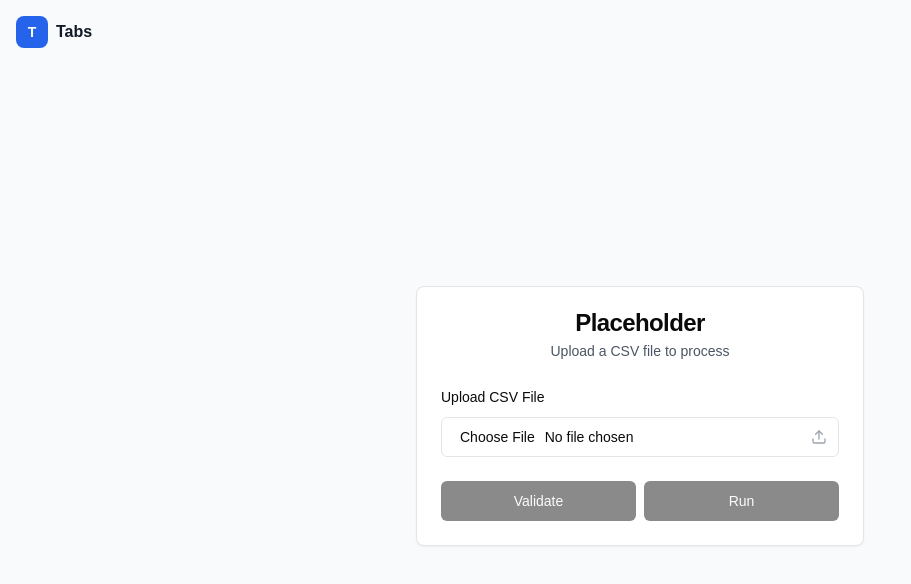
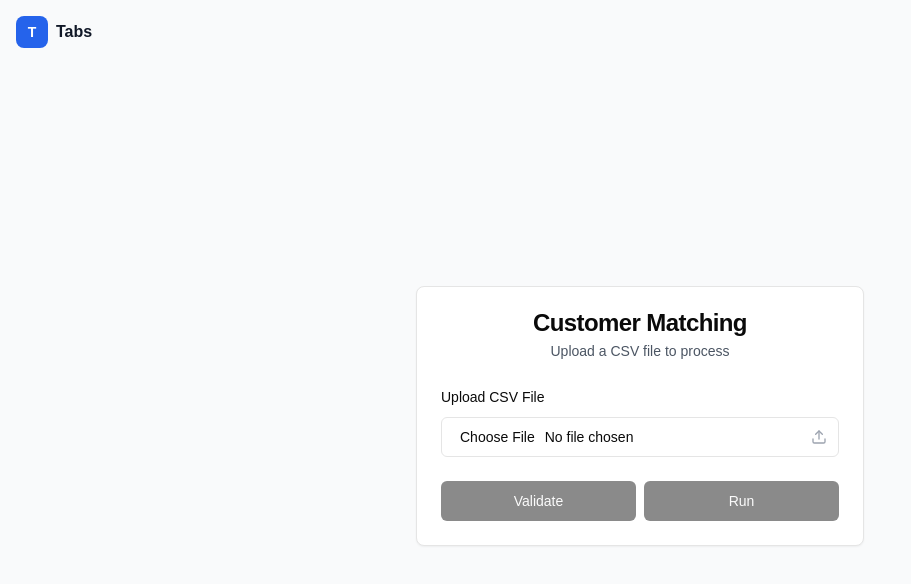
Before and after one commit to yungalifromtabs/fuzzymatchcursor, a Next.js app: page / in a window 1280 px wide. Shown: the top 584 px of the page, without its empty margins (0-911 px from the left). Built offline with nearby package versions, Linux system fonts and the light colour scheme.

Commit message:
changed placeholder

```diff
--- a/app/page.tsx
+++ b/app/page.tsx
@@ -257,7 +257,7 @@ export default function Component() {
       <div className="flex flex-col items-center justify-center min-h-screen">
         <Card className="w-full max-w-md">
           <CardHeader>
-            <CardTitle className="text-center">Placeholder</CardTitle>
+            <CardTitle className="text-center">Customer Matching</CardTitle>
             <p className="text-sm text-gray-600 text-center">
               Upload a CSV file to process
             </p>
```
